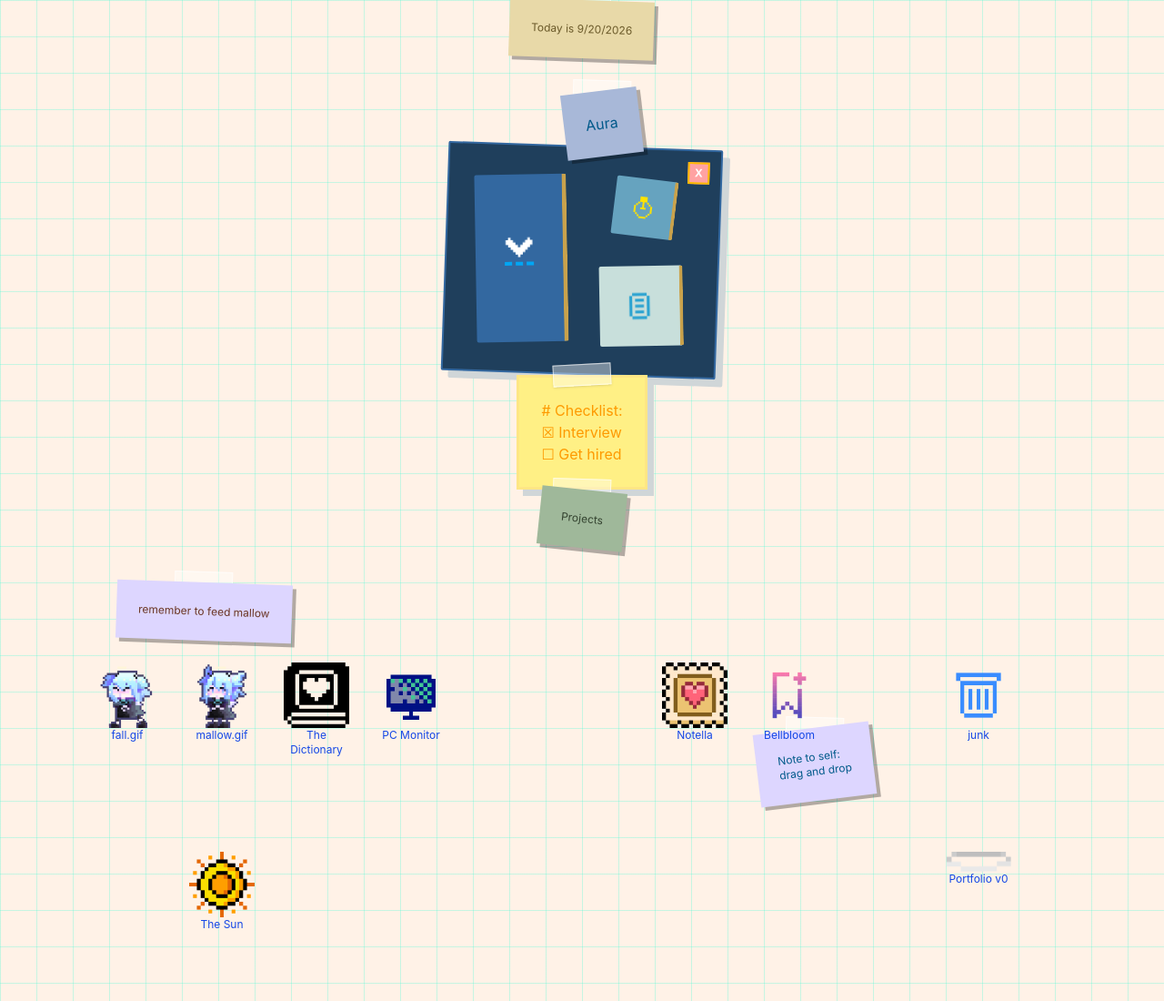
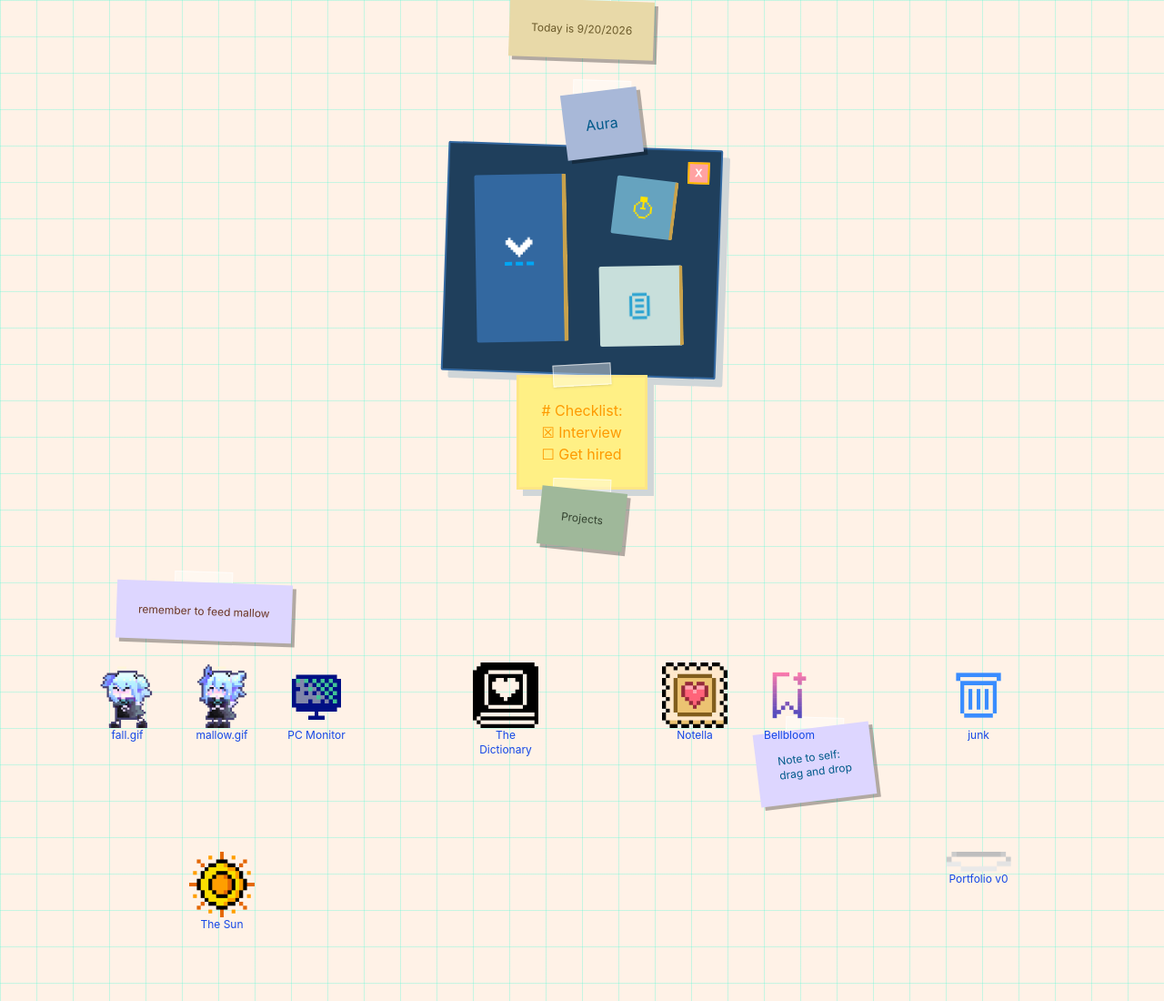
Before and after one commit to FixesMix/Personal_Portfolio_v2, a website built with Vite: page index.html in a window 1280 px wide. Shown: the top 1100 px of the page at 91% size. Built offline with nearby package versions, Linux system fonts and the light colour scheme; files whose address does not match are found by name.

Commit message:
Changed icon positions

```diff
--- a/index.html
+++ b/index.html
@@ -78,11 +78,11 @@
       <img class="" src="assets/mallow_Idle.gif">
       <p> mallow.gif</p>
     </div>
-    <div  tabindex="0" class="project-icon  The-Dictionary col-start-3 row-start-1 max-w-18 mx-auto mt-16 rounded-sm hover:bg-sky-400/10 active:bg-sky-400/20 focus:bg-sky-400/20 focus:outline-none text-center text-blue-700 text-xs">
+    <div  tabindex="0" class="project-icon  The-Dictionary col-start-5 row-start-1 max-w-18 mx-auto mt-16 rounded-sm hover:bg-sky-400/10 active:bg-sky-400/20 focus:bg-sky-400/20 focus:outline-none text-center text-blue-700 text-xs">
       <img class="" src="assets/The_Dictionary.png">
       <p> The Dictionary </p>
     </div>
-    <div  tabindex="0" class="project-icon  PC-Monitor col-start-4 row-start-1 max-w-18 mx-auto mt-16 rounded-sm hover:bg-sky-400/10 active:bg-sky-400/20 focus:bg-sky-400/20 focus:outline-none text-center text-blue-700 text-xs">
+    <div  tabindex="0" class="project-icon  PC-Monitor col-start-3 row-start-1 max-w-18 mx-auto mt-16 rounded-sm hover:bg-sky-400/10 active:bg-sky-400/20 focus:bg-sky-400/20 focus:outline-none text-center text-blue-700 text-xs">
       <img class="" src="assets/pc_monitor.png">
       <p> PC Monitor </p>
     </div>
```
